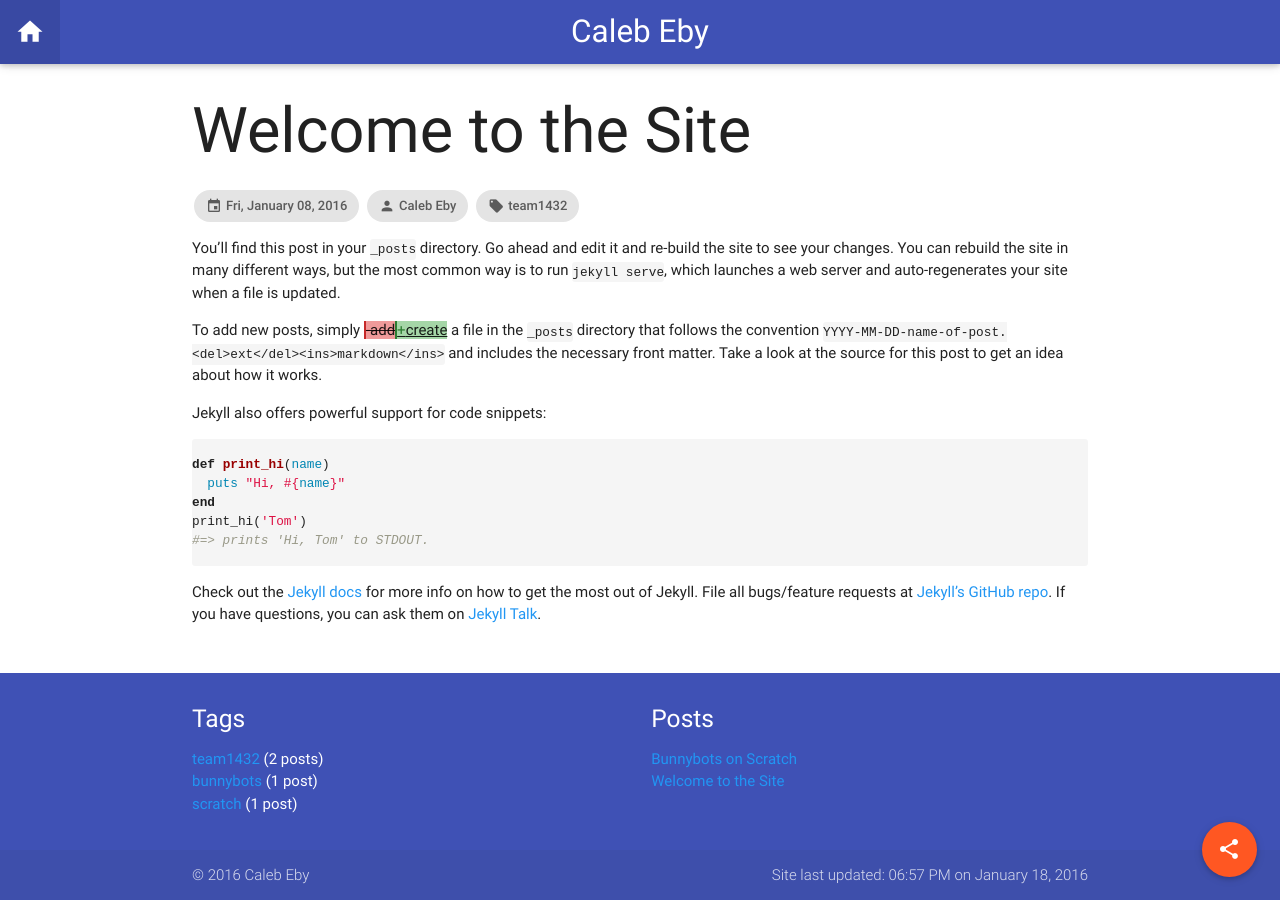
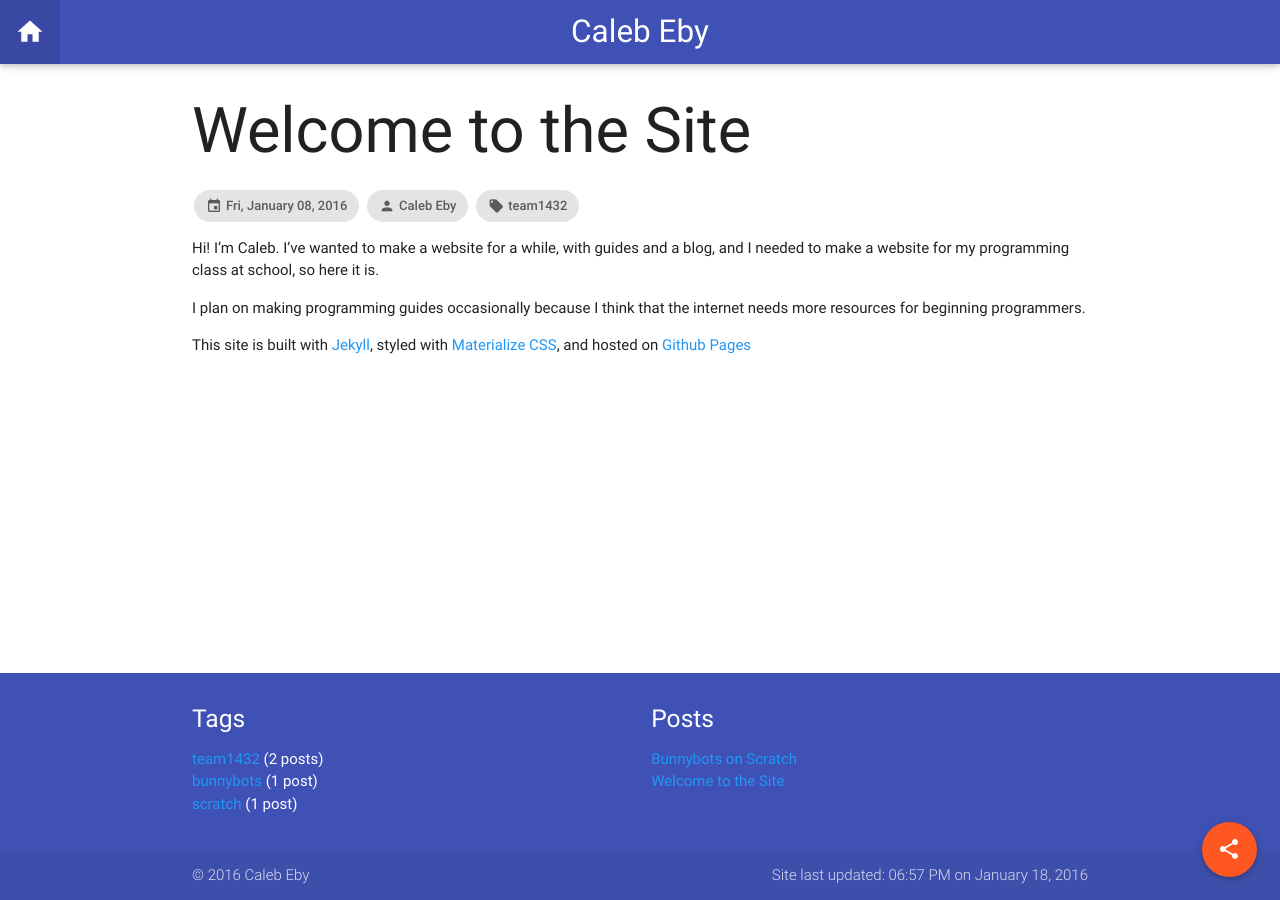
Before and after one commit to calebeby/calebeby.github.io, a Jekyll site: the page built from _posts/2016-01-07-welcome-to-the-site.markdown, in a window 1280 px wide. Built offline with Jekyll 4.4.1, drawn with Linux system fonts in a browser that asks for light colours; nearby versions of some CDN libraries.

Commit message:
add welcome page

```diff
--- /dev/null
+++ b/_includes/about.markdown
@@ -0,0 +1,4 @@
+---
+title: about
+---
+*about* me
--- a/_posts/2016-01-07-welcome-to-the-site.markdown
+++ b/_posts/2016-01-07-welcome-to-the-site.markdown
@@ -4,22 +4,15 @@ title:  "Welcome to the Site"
 date: 2016-01-07 17:07:56 -0800
 tags: team1432
 ---
-You’ll find this post in your `_posts` directory. Go ahead and edit it and re-build the site to see your changes. You can rebuild the site in many different ways, but the most common way is to run `jekyll serve`, which launches a web server and auto-regenerates your site when a file is updated.
+Hi!
+I'm Caleb.
+I've wanted to make a website for a while, with guides and a blog, and I needed to make a website for my programming class at school, so here it is.
 
-To add new posts, simply <del>add</del><ins>create</ins> a file in the `_posts` directory that follows the convention `YYYY-MM-DD-name-of-post.<del>ext</del><ins>markdown</ins>` and includes the necessary front matter. Take a look at the source for this post to get an idea about how it works.
+I plan on making programming guides occasionally because I think that the internet needs more resources for beginning programmers.
 
-Jekyll also offers powerful support for code snippets:
+This site is built with [Jekyll][jekyll], styled with [Materialize CSS][materializecss], and hosted on [Github Pages][gh-pages]
 
-{% highlight ruby %}
-def print_hi(name)
-  puts "Hi, #{name}"
-end
-print_hi('Tom')
-#=> prints 'Hi, Tom' to STDOUT.
-{% endhighlight %}
 
-Check out the [Jekyll docs][jekyll-docs] for more info on how to get the most out of Jekyll. File all bugs/feature requests at [Jekyll’s GitHub repo][jekyll-gh]. If you have questions, you can ask them on [Jekyll Talk][jekyll-talk].
-
-[jekyll-docs]: http://jekyllrb.com/docs/home
-[jekyll-gh]:   https://github.com/jekyll/jekyll
-[jekyll-talk]: https://talk.jekyllrb.com/
+[jekyll]:http://jekyllrb.com/
+[materializecss]:http://materializecss.com/
+[gh-pages]:https://github.com/calebeby/calebeby.github.io
--- a/index.html
+++ b/index.html
@@ -9,6 +9,7 @@ permalink: /
       <img class="card-icon" src="/assets/about/me.jpg" alt="Caleb Eby" />
       <div class="about-card">
         <div class="card-title center">About Me</div>
+        {% include about.markdown %}
       </div>
       <div class="card-panel yellow darken-2">
         <i class="mdi mdi-alert"></i>The about me section is under development.
```
